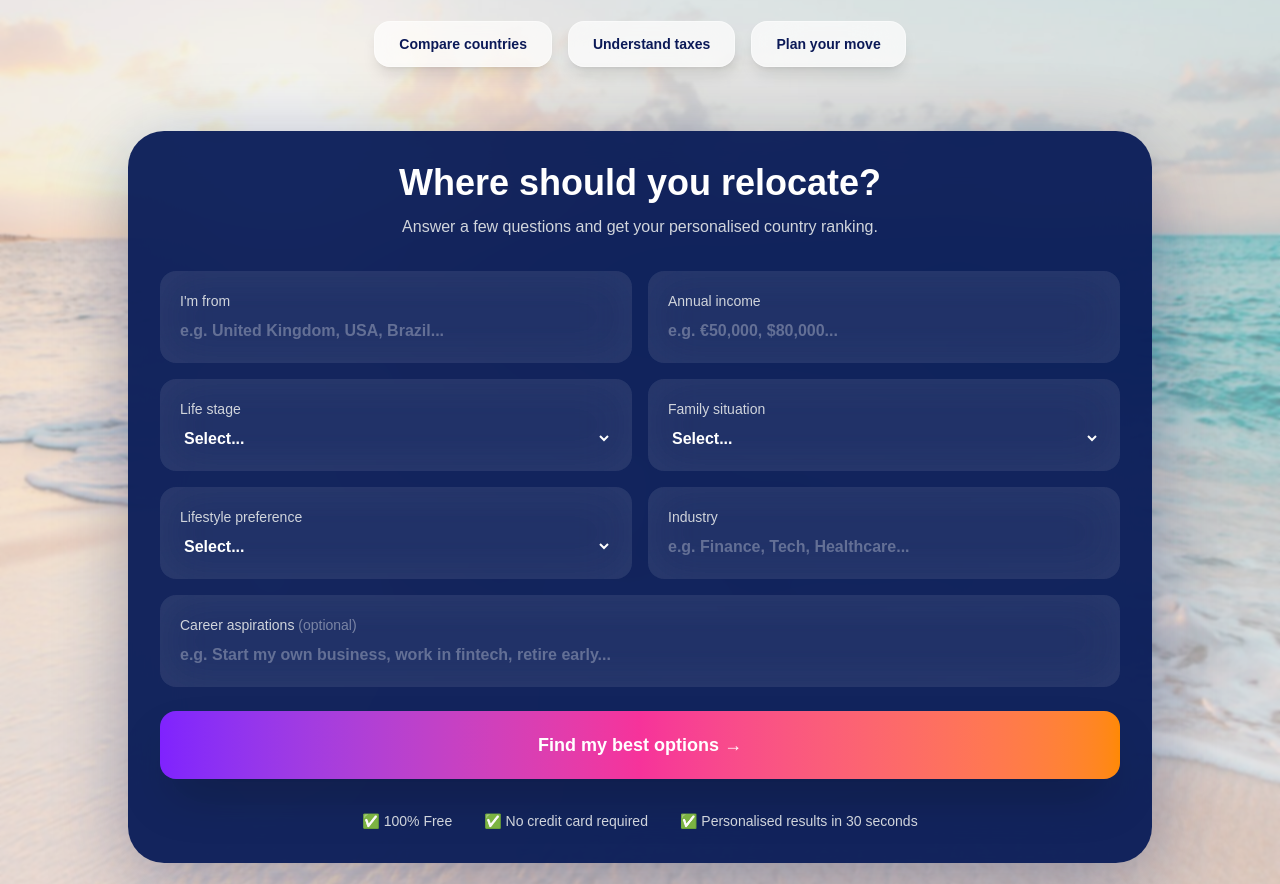
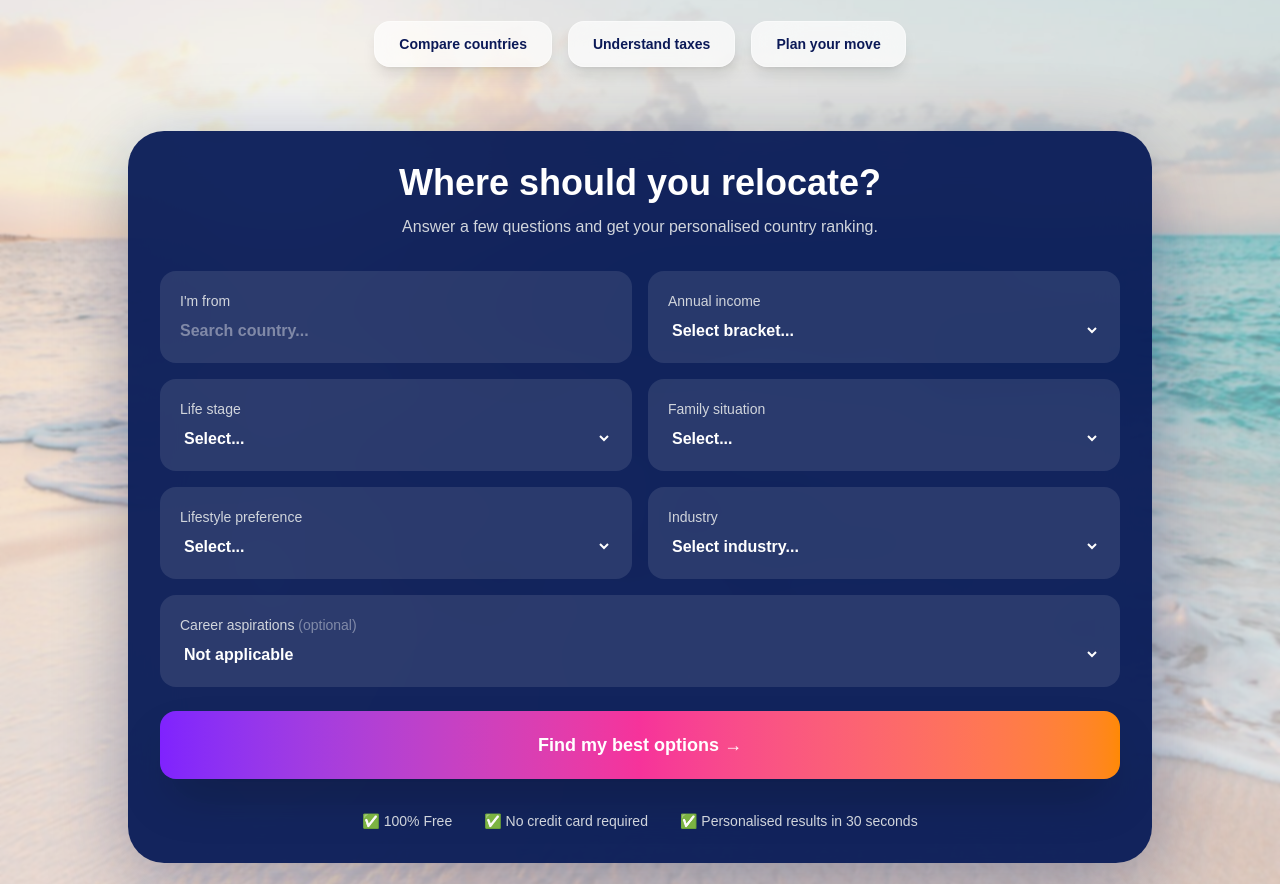
Before and after one commit to ZeppaVentures/Relocate2Day, a Next.js app: page / in a window 1280 px wide. Shown: the part 440-1324 px from the top of the page. Built offline with nearby package versions, Linux system fonts and the light colour scheme.

Commit message:
Restore full quiz with country dropdown, income brackets and industry selector

```diff
--- a/app/page.tsx
+++ b/app/page.tsx
@@ -2,8 +2,146 @@
 
 import Link from "next/link";
 import { useRouter } from "next/navigation";
+import { useState } from "react";
+
+// ─── Data ────────────────────────────────────────────────────────────────────
+
+const COUNTRIES = [
+  "Afghanistan","Albania","Algeria","Andorra","Angola","Antigua and Barbuda",
+  "Argentina","Armenia","Australia","Austria","Azerbaijan","Bahamas","Bahrain",
+  "Bangladesh","Barbados","Belarus","Belgium","Belize","Benin","Bhutan",
+  "Bolivia","Bosnia and Herzegovina","Botswana","Brazil","Brunei","Bulgaria",
+  "Burkina Faso","Burundi","Cabo Verde","Cambodia","Cameroon","Canada",
+  "Central African Republic","Chad","Chile","China","Colombia","Comoros",
+  "Congo","Costa Rica","Croatia","Cuba","Cyprus","Czech Republic","Denmark",
+  "Djibouti","Dominica","Dominican Republic","Ecuador","Egypt","El Salvador",
+  "Equatorial Guinea","Eritrea","Estonia","Eswatini","Ethiopia","Fiji",
+  "Finland","France","Gabon","Gambia","Georgia","Germany","Ghana","Greece",
+  "Grenada","Guatemala","Guinea","Guinea-Bissau","Guyana","Haiti","Honduras",
+  "Hungary","Iceland","India","Indonesia","Iran","Iraq","Ireland","Israel",
+  "Italy","Jamaica","Japan","Jordan","Kazakhstan","Kenya","Kiribati",
+  "Kuwait","Kyrgyzstan","Laos","Latvia","Lebanon","Lesotho","Liberia",
+  "Libya","Liechtenstein","Lithuania","Luxembourg","Madagascar","Malawi",
+  "Malaysia","Maldives","Mali","Malta","Marshall Islands","Mauritania",
+  "Mauritius","Mexico","Micronesia","Moldova","Monaco","Mongolia",
+  "Montenegro","Morocco","Mozambique","Myanmar","Namibia","Nauru","Nepal",
+  "Netherlands","New Zealand","Nicaragua","Niger","Nigeria","North Korea",
+  "North Macedonia","Norway","Oman","Pakistan","Palau","Panama",
+  "Papua New Guinea","Paraguay","Peru","Philippines","Poland","Portugal",
+  "Qatar","Romania","Russia","Rwanda","Saint Kitts and Nevis","Saint Lucia",
+  "Saint Vincent and the Grenadines","Samoa","San Marino","Sao Tome and Principe",
+  "Saudi Arabia","Senegal","Serbia","Seychelles","Sierra Leone","Singapore",
+  "Slovakia","Slovenia","Solomon Islands","Somalia","South Africa","South Korea",
+  "South Sudan","Spain","Sri Lanka","Sudan","Suriname","Sweden","Switzerland",
+  "Syria","Taiwan","Tajikistan","Tanzania","Thailand","Timor-Leste","Togo",
+  "Tonga","Trinidad and Tobago","Tunisia","Turkey","Turkmenistan","Tuvalu",
+  "Uganda","Ukraine","United Arab Emirates","United Kingdom","United States",
+  "Uruguay","Uzbekistan","Vanuatu","Vatican City","Venezuela","Vietnam",
+  "Yemen","Zambia","Zimbabwe",
+];
+
+const INCOME_BRACKETS = [
+  "Under €10,000",
+  "€10,000 – €20,000",
+  "€20,000 – €30,000",
+  "€30,000 – €40,000",
+  "€40,000 – €50,000",
+  "€50,000 – €60,000",
+  "€60,000 – €70,000",
+  "€70,000 – €80,000",
+  "€80,000 – €90,000",
+  "Over €90,000",
+];
+
+const INDUSTRIES = [
+  "Accounting & Audit","Advertising & Marketing","Aerospace & Defence",
+  "Agriculture","Architecture & Design","Arts & Entertainment",
+  "Automotive","Banking & Finance","Biotechnology","Consulting",
+  "Construction & Real Estate","Customer Service","Cybersecurity",
+  "Data & Analytics","Education & Academia","Energy & Utilities",
+  "Engineering","Environmental & Sustainability","Fashion & Luxury",
+  "Financial Services","Food & Beverage","Government & Public Sector",
+  "Healthcare & Medicine","Hospitality & Tourism","Human Resources",
+  "Insurance","iGaming & Online Gambling","Legal","Logistics & Supply Chain",
+  "Manufacturing","Media & Journalism","Non-Profit & NGO","Pharmaceuticals",
+  "Property & Real Estate","Retail & E-Commerce","Shipping & Maritime",
+  "Software & Technology","Sports & Fitness","Telecommunications",
+  "Other",
+];
+
+const ASPIRATIONS = [
+  "Not applicable",
+  "Start my own business",
+  "Retire early",
+  "Gain EU residency or citizenship",
+  "Reduce my tax burden legally",
+  "Work for a multinational company",
+  "Freelance or consult internationally",
+  "Study or pursue further education",
+  "Raise a family in a safer environment",
+  "Live near the sea or in a warmer climate",
+  "Join a growing tech or startup scene",
+  "Work in finance or fintech",
+  "Work in iGaming or online gaming",
+  "Build a property portfolio abroad",
+  "Enjoy a slower pace of life",
+];
+
+// ─── Component ───────────────────────────────────────────────────────────────
 
 export default function Home() {
+  const router = useRouter();
+
+  const [nationality, setNationality] = useState("");
+  const [countrySearch, setCountrySearch] = useState("");
+  const [showCountryList, setShowCountryList] = useState(false);
+  const [income, setIncome] = useState("");
+  const [lifeStage, setLifeStage] = useState("");
+  const [family, setFamily] = useState("");
+  const [lifestyle, setLifestyle] = useState("");
+  const [industry, setIndustry] = useState("");
+  const [aspirations, setAspirations] = useState("Not applicable");
+  const [errors, setErrors] = useState<Record<string, boolean>>({});
+
+  const filteredCountries = COUNTRIES.filter((c) =>
+    c.toLowerCase().includes(countrySearch.toLowerCase())
+  );
+
+  const validate = () => {
+    const newErrors: Record<string, boolean> = {};
+    if (!nationality) newErrors.nationality = true;
+    if (!income) newErrors.income = true;
+    if (!lifeStage) newErrors.lifeStage = true;
+    if (!family) newErrors.family = true;
+    if (!lifestyle) newErrors.lifestyle = true;
+    if (!industry) newErrors.industry = true;
+    setErrors(newErrors);
+    return Object.keys(newErrors).length === 0;
+  };
+
+  const handleQuiz = () => {
+    if (!validate()) {
+      return;
+    }
+    const params = new URLSearchParams({
+      nationality,
+      income,
+      lifeStage,
+      family,
+      lifestyle,
+      industry,
+      aspirations,
+    });
+    router.push(`/quiz/results?${params.toString()}`);
+  };
+
+  const fieldClass = (key: string) =>
+    `rounded-2xl p-5 text-white transition-all ${
+      errors[key]
+        ? "bg-red-500/30 ring-2 ring-red-400"
+        : "bg-white/10"
+    }`;
+
   const destinations = [
     {
       name: "Spain",
@@ -70,35 +208,6 @@ export default function Home() {
       answer: "Our tax guides are regularly updated, but tax laws change frequently. Always verify with a local tax advisor before making financial decisions.",
     },
   ];
-
-  const router = useRouter();
-
-  const handleQuiz = () => {
-    const nationality = (document.getElementById("nationality") as HTMLInputElement)?.value;
-    const income = (document.getElementById("income") as HTMLInputElement)?.value;
-    const lifeStage = (document.getElementById("lifeStage") as HTMLSelectElement)?.value;
-    const family = (document.getElementById("family") as HTMLSelectElement)?.value;
-    const lifestyle = (document.getElementById("lifestyle") as HTMLSelectElement)?.value;
-    const industry = (document.getElementById("industry") as HTMLInputElement)?.value;
-    const aspirations = (document.getElementById("aspirations") as HTMLInputElement)?.value;
-
-    if (!nationality || !income || !lifeStage || !family || !lifestyle || !industry) {
-      alert("Please fill in all required fields before continuing.");
-      return;
-    }
-
-    const params = new URLSearchParams({
-      nationality,
-      income,
-      lifeStage,
-      family,
-      lifestyle,
-      industry,
-      aspirations: aspirations || "",
-    });
-
-    router.push(`/quiz/results?${params.toString()}`);
-  };
 
   return (
     <div className="min-h-screen overflow-x-hidden bg-white text-[#0B1957]">
@@ -167,82 +276,159 @@ export default function Home() {
             </div>
 
             <div className="mt-8 grid gap-4 md:grid-cols-2">
-              <div className="rounded-2xl bg-white/10 p-5 text-white backdrop-blur-xl">
+
+              {/* NATIONALITY */}
+              <div className={`relative z-[100] ${fieldClass("nationality")}`}>
                 <div className="text-sm text-gray-300 mb-2">I'm from</div>
                 <input
-                  id="nationality"
                   type="text"
-                  placeholder="e.g. United Kingdom, USA, Brazil..."
-                  className="w-full bg-transparent font-semibold placeholder-white/30 outline-none"
+                  placeholder="Search country..."
+                  value={countrySearch || nationality}
+                  onChange={(e) => {
+                    setCountrySearch(e.target.value);
+                    setNationality("");
+                    setShowCountryList(true);
+                  }}
+                  onFocus={() => setShowCountryList(true)}
+                  onBlur={() => setTimeout(() => setShowCountryList(false), 150)}
+                  className="w-full bg-transparent font-semibold placeholder-white/40 outline-none text-white"
                 />
+                {showCountryList && filteredCountries.length > 0 && (
+                  <ul className="absolute left-0 right-0 top-full mt-1 z-[200] max-h-52 overflow-y-auto rounded-2xl bg-[#0d1f6e] border border-white/20 shadow-2xl">
+                    {filteredCountries.map((country) => (
+                      <li
+                        key={country}
+                        onMouseDown={() => {
+                          setNationality(country);
+                          setCountrySearch(country);
+                          setShowCountryList(false);
+                          setErrors((e) => ({ ...e, nationality: false }));
+                        }}
+                        className="px-4 py-2 text-sm text-white cursor-pointer hover:bg-white/10"
+                      >
+                        {country}
+                      </li>
+                    ))}
+                  </ul>
+                )}
               </div>
 
-              <div className="rounded-2xl bg-white/10 p-5 text-white backdrop-blur-xl">
+              {/* INCOME */}
+              <div className={fieldClass("income")}>
                 <div className="text-sm text-gray-300 mb-2">Annual income</div>
-                <input
-                  id="income"
-                  type="text"
-                  placeholder="e.g. €50,000, $80,000..."
-                  className="w-full bg-transparent font-semibold placeholder-white/30 outline-none"
-                />
-              </div>
-
-              <div className="rounded-2xl bg-white/10 p-5 text-white backdrop-blur-xl">
-                <div className="text-sm text-gray-300 mb-2">Life stage</div>
-                <select id="lifeStage" className="w-full bg-transparent font-semibold outline-none text-white">
-                  <option value="" className="text-black">Select...</option>
-                  <option value="Employee relocating with a company" className="text-black">Employee relocating with a company</option>
-                  <option value="Remote worker / freelancer" className="text-black">Remote worker / freelancer</option>
-                  <option value="Self-employed / entrepreneur" className="text-black">Self-employed / entrepreneur</option>
-                  <option value="Retiree" className="text-black">Retiree</option>
-                  <option value="Student" className="text-black">Student</option>
-                  <option value="Looking for work" className="text-black">Looking for work</option>
+                <select
+                  value={income}
+                  onChange={(e) => {
+                    setIncome(e.target.value);
+                    setErrors((er) => ({ ...er, income: false }));
+                  }}
+                  className="w-full bg-transparent font-semibold outline-none text-white cursor-pointer"
+                >
+                  <option value="" className="text-black bg-white">Select bracket...</option>
+                  {INCOME_BRACKETS.map((b) => (
+                    <option key={b} value={b} className="text-black bg-white">{b}</option>
+                  ))}
                 </select>
               </div>
 
-              <div className="rounded-2xl bg-white/10 p-5 text-white backdrop-blur-xl">
-                <div className="text-sm text-gray-300 mb-2">Family situation</div>
-                <select id="family" className="w-full bg-transparent font-semibold outline-none text-white">
-                  <option value="" className="text-black">Select...</option>
-                  <option value="Single" className="text-black">Single</option>
-                  <option value="Couple (no children)" className="text-black">Couple (no children)</option>
-                  <option value="Family with young children" className="text-black">Family with young children</option>
-                  <option value="Family with teenagers" className="text-black">Family with teenagers</option>
-                  <option value="Single parent" className="text-black">Single parent</option>
+              {/* LIFE STAGE */}
+              <div className={fieldClass("lifeStage")}>
+                <div className="text-sm text-gray-300 mb-2">Life stage</div>
+                <select
+                  value={lifeStage}
+                  onChange={(e) => {
+                    setLifeStage(e.target.value);
+                    setErrors((er) => ({ ...er, lifeStage: false }));
+                  }}
+                  className="w-full bg-transparent font-semibold outline-none text-white cursor-pointer"
+                >
+                  <option value="" className="text-black bg-white">Select...</option>
+                  <option value="Employee relocating with a company" className="text-black bg-white">Employee relocating with a company</option>
+                  <option value="Remote worker / freelancer" className="text-black bg-white">Remote worker / freelancer</option>
+                  <option value="Self-employed / entrepreneur" className="text-black bg-white">Self-employed / entrepreneur</option>
+                  <option value="Retiree" className="text-black bg-white">Retiree</option>
+                  <option value="Student" className="text-black bg-white">Student</option>
+                  <option value="Looking for work" className="text-black bg-white">Looking for work</option>
                 </select>
               </div>
 
-              <div className="rounded-2xl bg-white/10 p-5 text-white backdrop-blur-xl">
-                <div className="text-sm text-gray-300 mb-2">Lifestyle preference</div>
-                <select id="lifestyle" className="w-full bg-transparent font-semibold outline-none text-white">
-                  <option value="" className="text-black">Select...</option>
-                  <option value="Bustling city life" className="text-black">Bustling city life</option>
-                  <option value="Coastal / beach lifestyle" className="text-black">Coastal / beach lifestyle</option>
-                  <option value="Quiet rural or village life" className="text-black">Quiet rural or village life</option>
-                  <option value="Mix of city and nature" className="text-black">Mix of city and nature</option>
+              {/* FAMILY */}
+              <div className={fieldClass("family")}>
+                <div className="text-sm text-gray-300 mb-2">Family situation</div>
+                <select
+                  value={family}
+                  onChange={(e) => {
+                    setFamily(e.target.value);
+                    setErrors((er) => ({ ...er, family: false }));
+                  }}
+                  className="w-full bg-transparent font-semibold outline-none text-white cursor-pointer"
+                >
+                  <option value="" className="text-black bg-white">Select...</option>
+                  <option value="Single" className="text-black bg-white">Single</option>
+                  <option value="Couple (no children)" className="text-black bg-white">Couple (no children)</option>
+                  <option value="Family with young children" className="text-black bg-white">Family with young children</option>
+                  <option value="Family with teenagers" className="text-black bg-white">Family with teenagers</option>
+                  <option value="Single parent" className="text-black bg-white">Single parent</option>
                 </select>
               </div>
 
-              <div className="rounded-2xl bg-white/10 p-5 text-white backdrop-blur-xl">
+              {/* LIFESTYLE */}
+              <div className={fieldClass("lifestyle")}>
+                <div className="text-sm text-gray-300 mb-2">Lifestyle preference</div>
+                <select
+                  value={lifestyle}
+                  onChange={(e) => {
+                    setLifestyle(e.target.value);
+                    setErrors((er) => ({ ...er, lifestyle: false }));
+                  }}
+                  className="w-full bg-transparent font-semibold outline-none text-white cursor-pointer"
+                >
+                  <option value="" className="text-black bg-white">Select...</option>
+                  <option value="Bustling city life" className="text-black bg-white">Bustling city life</option>
+                  <option value="Coastal / beach lifestyle" className="text-black bg-white">Coastal / beach lifestyle</option>
+                  <option value="Quiet rural or village life" className="text-black bg-white">Quiet rural or village life</option>
+                  <option value="Mix of city and nature" className="text-black bg-white">Mix of city and nature</option>
+                </select>
+              </div>
+
+              {/* INDUSTRY */}
+              <div className={fieldClass("industry")}>
                 <div className="text-sm text-gray-300 mb-2">Industry</div>
-                <input
-                  id="industry"
-                  type="text"
-                  placeholder="e.g. Finance, Tech, Healthcare..."
-                  className="w-full bg-transparent font-semibold placeholder-white/30 outline-none"
-                />
+                <select
+                  value={industry}
+                  onChange={(e) => {
+                    setIndustry(e.target.value);
+                    setErrors((er) => ({ ...er, industry: false }));
+                  }}
+                  className="w-full bg-transparent font-semibold outline-none text-white cursor-pointer"
+                >
+                  <option value="" className="text-black bg-white">Select industry...</option>
+                  {INDUSTRIES.map((ind) => (
+                    <option key={ind} value={ind} className="text-black bg-white">{ind}</option>
+                  ))}
+                </select>
               </div>
             </div>
 
-            <div className="mt-4 rounded-2xl bg-white/10 p-5 text-white backdrop-blur-xl">
+            {/* ASPIRATIONS */}
+            <div className="mt-4 rounded-2xl bg-white/10 p-5 text-white">
               <div className="text-sm text-gray-300 mb-2">Career aspirations <span className="text-white/40">(optional)</span></div>
-              <input
-                id="aspirations"
-                type="text"
-                placeholder="e.g. Start my own business, work in fintech, retire early..."
-                className="w-full bg-transparent font-semibold placeholder-white/30 outline-none"
-              />
+              <select
+                value={aspirations}
+                onChange={(e) => setAspirations(e.target.value)}
+                className="w-full bg-transparent font-semibold outline-none text-white cursor-pointer"
+              >
+                {ASPIRATIONS.map((a) => (
+                  <option key={a} value={a} className="text-black bg-white">{a}</option>
+                ))}
+              </select>
             </div>
+
+            {Object.keys(errors).length > 0 && (
+              <p className="mt-4 text-center text-sm text-red-300">
+                Please fill in all highlighted fields before continuing.
+              </p>
+            )}
 
             <button
               onClick={handleQuiz}
```
